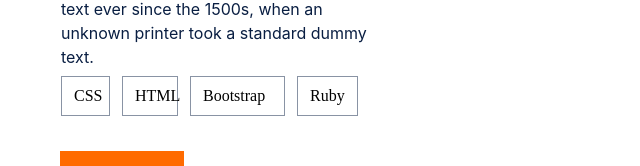
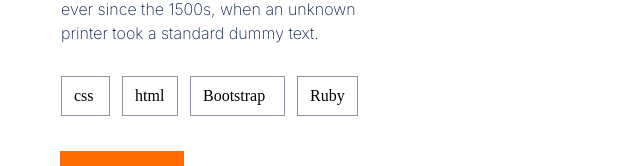
Before and after one commit to Mukumbuta/My-Portfolio-Website, a website: page index.html in a window 1280 px wide. Shown: the part 1235-1401 px from the top of the page, without its empty margins (0-640 px from the left). Drawn offline with Linux system fonts and the light colour scheme.

Commit message:
import google fonts

```diff
--- a/index.html
+++ b/index.html
@@ -70,8 +70,8 @@
           </p>
         </div>
         <ul class="skills">
-          <li class="css">CSS</li>
-          <li class="html">HTML</li>
+          <li class="css">css</li>
+          <li class="html">html</li>
           <li class="boot">Bootstrap</li>
           <li class="ruby">Ruby</li>
         </ul>
--- a/style.css
+++ b/style.css
@@ -1,3 +1,5 @@
+@import url("https://fonts.googleapis.com/css2?family=Poppins:wght@200&display=swap");
+@import url("https://fonts.googleapis.com/css2?family=Inter:wght@200&display=swap");
 @import url("https://fonts.googleapis.com/css2?family=Crete+Round:ital@1&display=swap");
 @import url("https://fonts.googleapis.com/css2?family=Roboto&display=swap");
 
```
